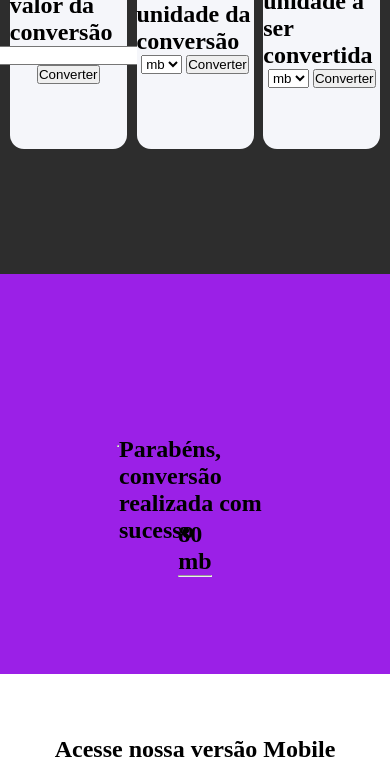
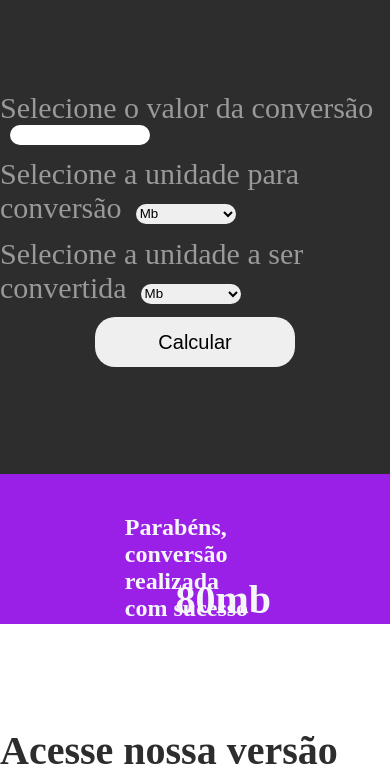
Before and after one commit to giocarvalho07/convertBit, a plain HTML site: page index.html in a window 390 px wide. Shown: the part 736-1518 px from the top of the page. Drawn offline with Linux system fonts and the light colour scheme.

Commit message:
ajustar layout responsivo

```diff
--- a/index.html
+++ b/index.html
@@ -10,7 +10,7 @@
 
     <header>
         <nav>
-           <div class="cabecalho" >
+           <div class="cabecalho">
                 <h1>
                     Convert.bit
                 </h1>
@@ -32,69 +32,56 @@
     </section>
 
     <main id="section_conversao">
-            <div class="card_valor_conversao">
-                <h2>
-                    Escolha o valor da conversão
-                </h2>
 
-                <input type="number" value="">
-                <button type="submit">
-                    Converter
-                </button>
+        <h2 class="titulo_conversao">
+            Realize sua conversão
+        </h2>
+
+        <form id="form">
+            <div class="form-group">
+                <label for="age">Selecione o valor da conversão</label>
+                <input type="number" id="age" />
+              </div>
+
+            <div class="form-group">
+              <label for="gender">Selecione a unidade para conversão</label>
+              <select id="gender">
+                <option value="male">Mb</option>
+                <option value="female">Kb</option>
+              </select>
             </div>
 
-            <div class="card_unidade_conversao">
-                <h2>
-                    Escolha a unidade da conversão
-                </h2>
-
-                <div>
-                    <select name="" id="">
-                        <option value="mb">mb</option>
-                        <option value="kb">kb</option>
-                    </select>
-                    <button type="submit">
-                        Converter
-                    </button>
-                </div>
+            <div class="form-group">
+              <label for="gender">Selecione a unidade a ser convertida</label>
+              <select id="gender">
+                <option value="male">Mb</option>
+                <option value="female">Kb</option>
+              </select>
             </div>
 
-            <div class="card_unidade_convertido">
-                <h2>
-                    Escolha a unidade a ser convertida
-                </h2>
+            <div class="form-group">
+              <button type="submit">Calcular</button>
+            </div>
+        </form>
 
-                <div>
-                    <select name="" id="">
-                        <option value="mb">mb</option>
-                        <option value="kb">kb</option>
-                    </select>
-                    <button type="submit">
-                        Converter
-                    </button>
-                </div>
-            </div>
     </main>
 
 
     <section class="section_conversao_realizada" >
-        <div class="card_parabens" >
-            <hr>
+        <div class="card_parabens">
+
             <h2 class="parabens">
                 Parabéns, conversão realizada com sucesso
             </h2>
         </div>
 
-        <div>
-            <div>
-                <h2>
+        <div class="card_conversao_realizada">
+                <h2 class="conversao_realizada">
                     80
                 </h2>
-                <h2>
+                <h2 class="conversao_realizada">
                     mb
                 </h2>
-            </div>
-            <hr>
         </div>
     </section>
 
@@ -112,14 +99,14 @@
             </div>
 
             <div class="div_propaganda_informacao">
-                <h4>
+                <h4 class="titulo_informacao" >
                     Convert.Bit
                 </h4>
-                <p>
+                <p class="paragrafo_informacao">
                     Lorem ipsum dolor, sit amet consectetur adipisicing elit. Magnam, alias! Earum ducimus minima est accusantium quam doloremque nihil reprehenderit magni quasi expedita alias animi similique ipsam officiis, distinctio temporibus placeat?
                 </p>
 
-                <button>
+                <button class="button_informacao">
                     Saiba Mais
                 </button>
             </div>
--- a/style.css
+++ b/style.css
@@ -48,6 +48,7 @@ h1{
 
 .card_1{
     width: 40%;
+    max-width: 450px;
     height: 200px;
     background-color: #9B20E7;
     display: flex;
@@ -62,6 +63,7 @@ h1{
 
 .card_2{
     width: 40%;
+    max-width: 450px;
     height: 200px;
     background-color: #9B20E7;
     display: flex;
@@ -76,63 +78,85 @@ h1{
 .card_texto1{
     width: 70%;
     height: 150px;
+    font-size: 20px;
+    color: #fff;
 }
 
 .card_texto2{
     width: 70%;
     height: 150px;
+    font-size: 20px;
+    color: #fff;
 }
 
 /* ------- conversao -------- */
 
 #section_conversao{
     width: 100%;
-    height: 500px;
+    height: 700px;
     display: flex;
     justify-content: space-evenly;
     align-items: center;
+    flex-direction: column;
     background-color: #2d2d2d;
 
 }
 
-.card_valor_conversao{
-    width: 30%;
-    height: 250px;
-    background-color: #f5f6fa;
-    display: flex;
-    flex-direction: column;
-    align-items: center;
-    justify-content: center;
-    border-radius: 14px;
+.titulo_conversao{
+    font-size: 50px;
+    color: #fff;
 }
 
-.card_unidade_conversao{
-    width: 30%;
-    height: 250px;
-    background-color: #f5f6fa;
+#form{
+    width: 100%;
+    height: 300px;;
     display: flex;
+    justify-content: space-evenly;
+    align-items: center;
     flex-direction: column;
-    justify-content: center;
-    align-items: center;
-    border-radius: 14px;
+    background-color: #2d2d2d;
 }
 
-.card_unidade_convertido{
-    width: 30%;
-    height: 250px;
-    background-color: #f5f6fa;
-    display: flex;
-    flex-direction: column;
-    align-items: center;
-    justify-content: center;
-    border-radius: 14px;
+label{
+    font-size: 30px;
+    color: #999;
+}
+
+input{
+    width: 140px;
+    height: 20px;
+    border-radius: 15px;
+    border: none;
+    margin-left: 10px;
+}
+
+select{
+    width: 100px;
+    height: 20px;
+    border-radius: 15px;
+    border: none;
+    margin-left: 10px;
+}
+
+button{
+    width: 200px;
+    height: 50px;
+    border-radius: 20px;
+    border: none;
+    font-size: 20px;
+}
+
+button:hover{
+    background-color: #9B20E7;
+    color: #f5f6fa;
+    font-size: 20px;
 }
 
 /* ----- parabens -------- */
 
 .section_conversao_realizada{
     width: 100%;
-    height: 400px;
+    height: 150px;
     flex-direction: column;
     display: flex;
     justify-content: center;
@@ -141,11 +165,19 @@ h1{
 }
 
 .card_parabens{
-    width: 40%;
-    height: 150px;
+    width: 60%;
+    height: 200px;
     background-color: #9B20E7;
     display: flex;
     justify-content: center;
+    align-items: center;
+}
+
+.card_conversao_realizada{
+    width: 10%;
+    height: 100px;
+    display: flex;
+    justify-content: space-around;
     align-items: center;
 }
 
@@ -155,14 +187,21 @@ h1{
     background-color: red;
 }
 
+.conversao_realizada{
+    color: #f5f6fa;
+    font-size: 40px;
+}
+
 .parabens{
-    width: 250px;
+    width: 60%;
     height: 20px;
+    color: #f5f6fa;
+    font-size: 24px;
 }
 
 .section_propaganda_mobile{
     width: 100%;
-    height: 600px;
+    height: 800px;
     flex-direction: column;
     display: flex;
     justify-content: center;
@@ -193,14 +232,45 @@ h1{
     height: 400px;
 }
 .h2_propaganda_mobile{
-    margin-bottom: 50px;
+    margin-bottom: 100px;
+    font-size: 40px;
+    color: #2d2d2d;
+}
+
+.titulo_informacao{
+    color: #2d2d2d;
+    font-size: 36px;
+}
+
+.paragrafo_informacao{
+    width: 80%;
+    height: 100px;
+    display: flex;
+}
+
+.button_informacao{
+    width: 200px;
+    height: 50px;
+    border-radius: 20px;
+    border: none;
+    font-size: 20px;
+    background-color: #9B20E7;
+}
+
+
+.button_informacao:hover{
+    background-color: #2d2d2d;
+    color: #f5f6fa;
+    font-size: 20px;
 }
 
 .div_propaganda_informacao{
     width: 40%;
+    max-width: 550px;
     height: 400px;
+    max-height: 500px;
     display: flex;
-    justify-content: center;
+    justify-content: space-evenly;
     align-items: center;
     background-color: #f5f6fa;
     flex-direction: column;
```
